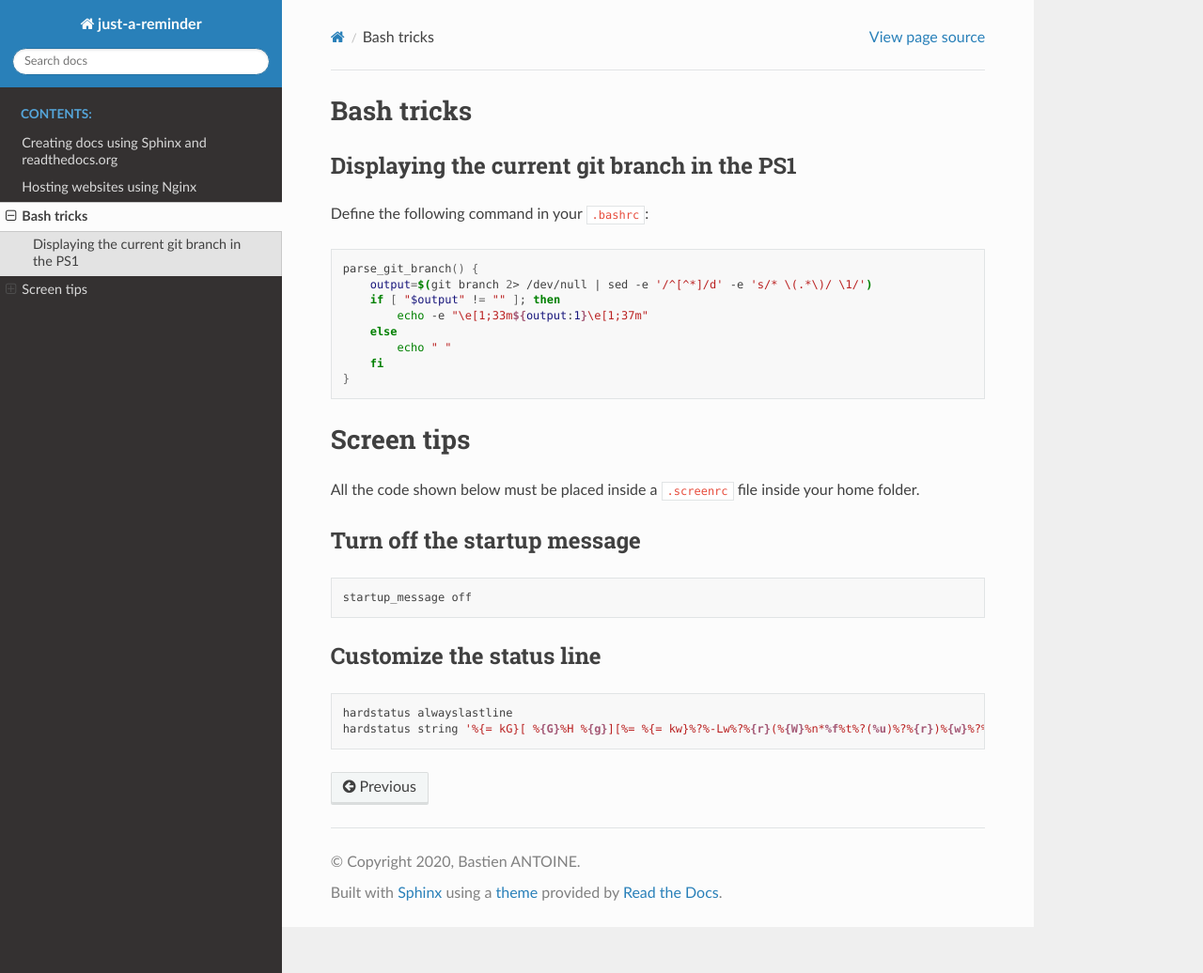
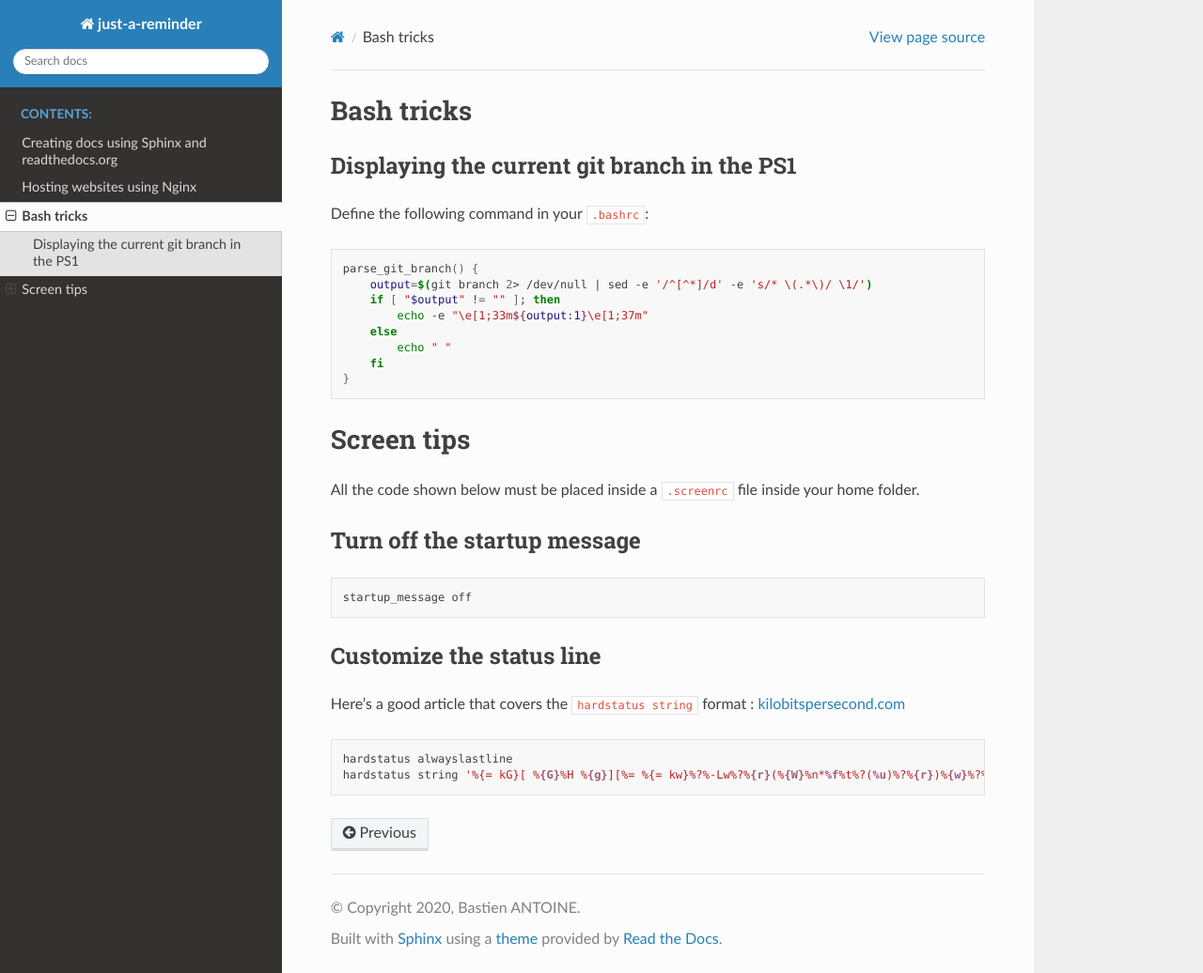
Before and after one commit to bastantoine/just-a-reminder, a Sphinx documentation site: the page built from docs/source/various.rst, in a window 1280 px wide and 1036 px high. Shown: the whole window at 94% size. Built offline with Sphinx 7.4.7 and the Read the Docs theme 2.0.0, drawn with Linux system fonts in a browser that asks for light colours.

Commit message:
Updated screen doc

```diff
--- a/docs/source/various.rst
+++ b/docs/source/various.rst
@@ -32,6 +32,8 @@ Turn off the startup message
 Customize the status line
 -------------------------
 
+Here's a good article that covers the ``hardstatus string`` format : `kilobitspersecond.com <https://www.kilobitspersecond.com/2014/02/10/understanding-gnu-screens-hardstatus-strings/>`_
+
 ::
 
  hardstatus alwayslastline
```
